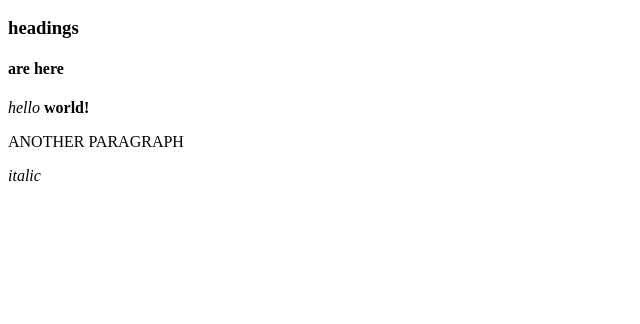
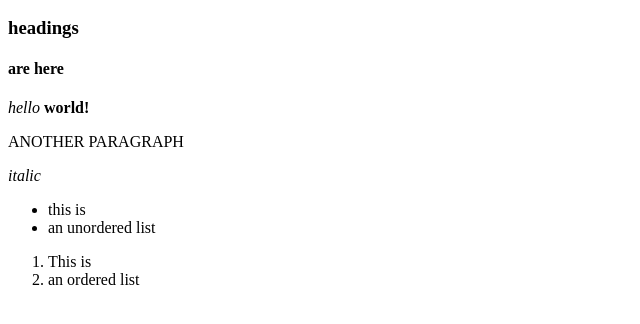
Before and after one commit to rohith-legend/git_test, a plain HTML site: page index.html in a window 1280 px wide. Shown: the part 110-434 px from the top of the page, without its empty margins (0-640 px from the left). Drawn offline with Linux system fonts and the light colour scheme.

Commit message:
Added lists

```diff
--- a/index.html
+++ b/index.html
@@ -12,5 +12,13 @@
     <p><em>hello</em> <strong>world!</strong></p>
     <p>ANOTHER PARAGRAPH</P>
     <p><em>italic</em></p>
+    <ul>
+        <li>this is </li>
+        <li>an unordered list</li>
+    </ul>
+    <ol>
+        <li>This is </li>
+        <li>an ordered list</li>
+    </ol>
 </body>
 </html>
```
